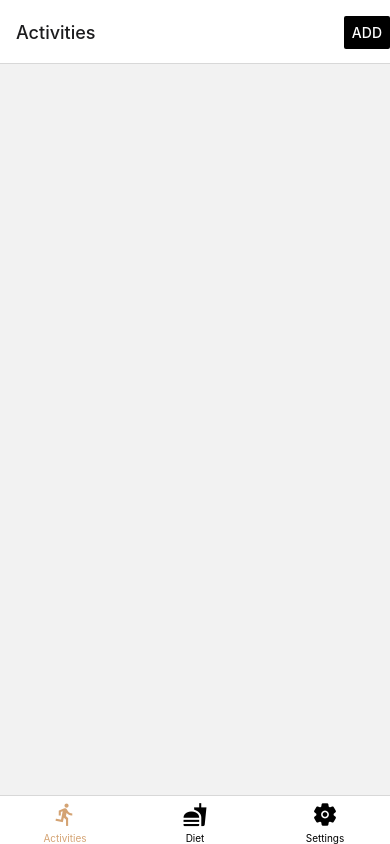
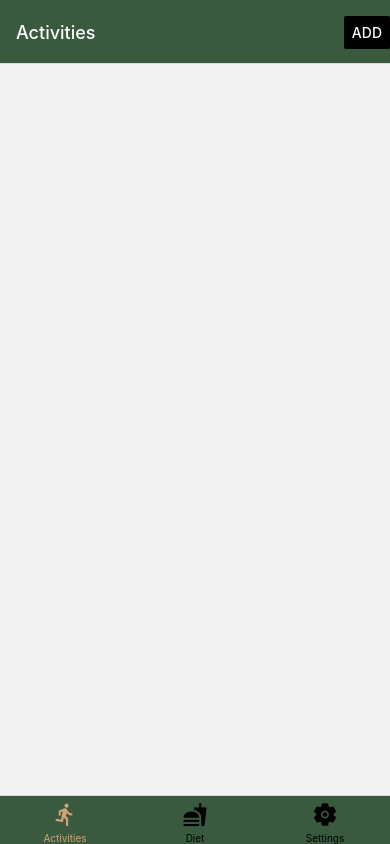
Before and after one commit to YaoyiW27/activity-diet-tracker, a React Native app: screen / in a window 390 px wide. Built offline with nearby package versions, Linux system fonts and the light colour scheme.

Commit message:
changed top and bottom navigation background color

```diff
--- a/App.js
+++ b/App.js
@@ -33,14 +33,23 @@ function BottomTabNavigator() {
             return <Ionicons name={iconName} size={size} color={color} />;
           }
         },
+        tabBarActiveTintColor: '#d4a373',
+        tabBarInactiveTintColor: 'black',
+        tabBarStyle: { backgroundColor: '#3a5a40' },
       })}
-      tabBarOptions={{
-        activeTintColor: '#d4a373', // Color of the icon when tab is active
-        inactiveTintColor: 'black', // Color of the icon when tab is inactive
-      }}
     >
-      <Tab.Screen name="Activities" component={Activities} />
-      <Tab.Screen name="Diet" component={Diet} />
+      <Tab.Screen name="Activities" component={Activities} options={{
+        headerStyle: {
+          backgroundColor: '#3a5a40'
+        },
+        headerTintColor: '#fff'
+      }} />
+      <Tab.Screen name="Diet" component={Diet} options={{
+        headerStyle: {
+          backgroundColor: '#3a5a40'
+        },
+        headerTintColor: '#fff'
+      }} />
       <Tab.Screen name="Settings" component={Settings} />
     </Tab.Navigator>
   );
```
